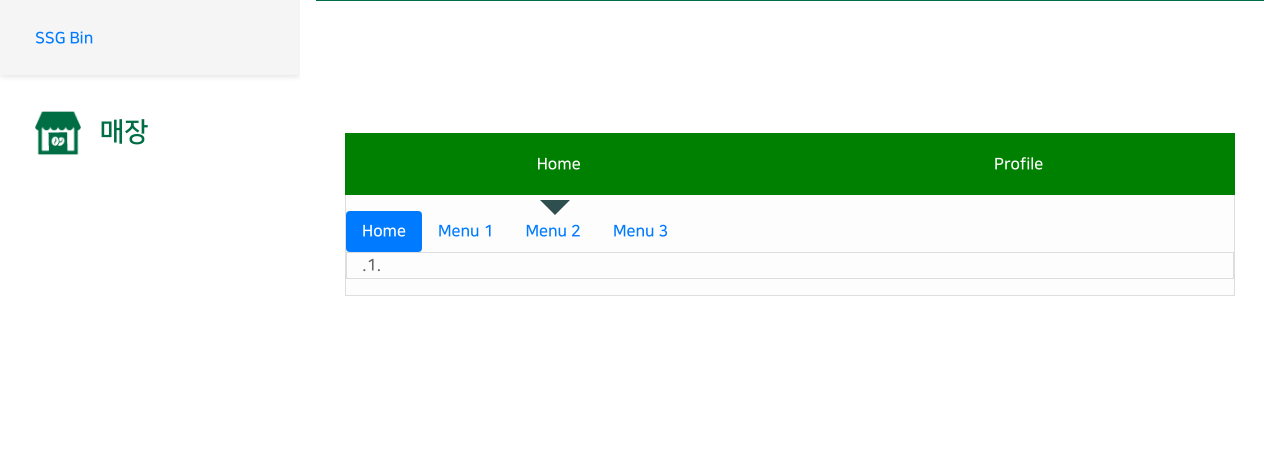
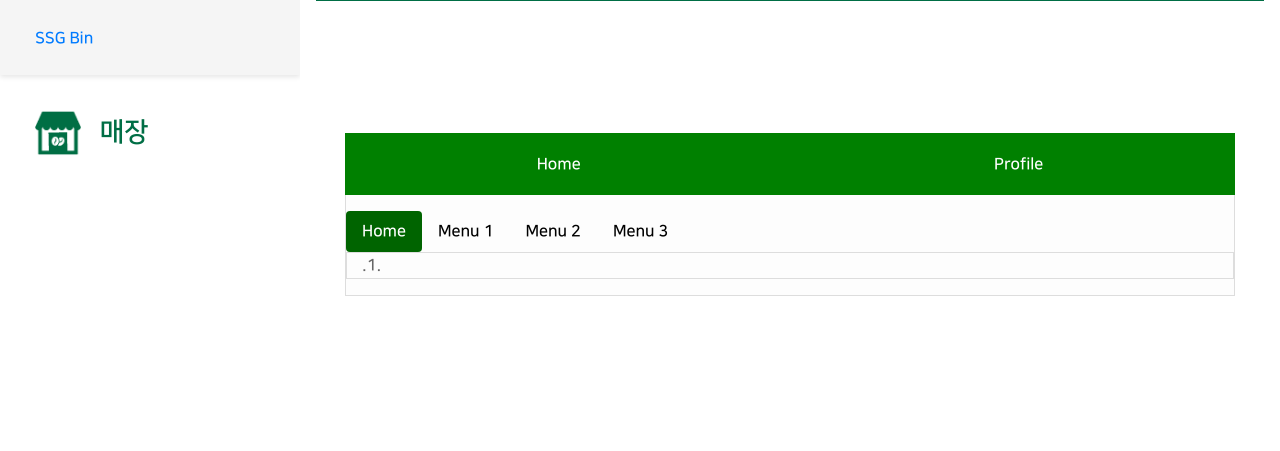
Before and after one commit to recycle-project/RecycleProject, a Java web app: template ssgBinPJT/src/main/webapp/WEB-INF/views/dashboard/analysis.jsp in a window 1280 px wide. Shown: the top 451 px of the page. Run offline with Spring Boot 4, a stand-in JSP engine, Linux system fonts and the light colour scheme; the template is opened without the code that fills it, so the values that code supplies are empty; the project's own start-up code is not run, and a stand-in starts its controllers and pages.

Commit message:
change detail

```diff
--- a/ssgBinPJT/src/main/webapp/resources/css/detail.css
+++ b/ssgBinPJT/src/main/webapp/resources/css/detail.css
@@ -24,7 +24,7 @@ nav > div a.nav-item.nav-link.active:after
   bottom: -60px;
   left: -10%;
   border: 15px solid transparent;
-  border-top-color: #2F4F4F;  <!-- 화살표색 -->
+  <!--border-top-color: #2F4F4F;-->  <!-- 화살표색 -->
 }
 .tab-content{
   background: #fdfdfd;
@@ -44,3 +44,9 @@ nav > div a.nav-item.nav-link:focus
     border-radius:0;
     transition:background 0.20s linear;
 }
+.nav-pills .nav-link.active{
+	background: #006400; <!-- 클릭시색 -->
+}
+.nav-pills .nav-link{
+	color:black;
+}
```
